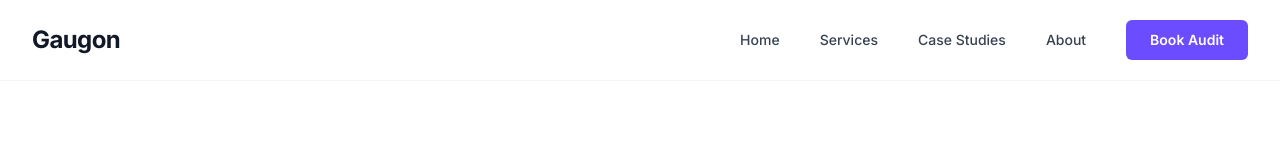
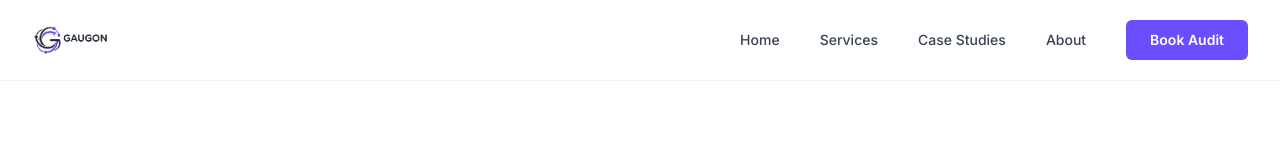
Before and after one commit to ocilab25/gaugon-website, a Next.js app: page / in a window 1280 px wide. Shown: the top 160 px of the page. Built offline with nearby package versions, Linux system fonts and the light colour scheme.

Commit message:
Update logo and add favicon to website

```diff
--- a/app/layout.tsx
+++ b/app/layout.tsx
@@ -12,6 +12,11 @@ export const metadata: Metadata = {
   description: "Professional AI automation and IT solutions. Automate marketing, customer support, CRM, reporting, and workflows. Trusted by growing businesses.",
   keywords: ["AI automation", "business automation", "IT solutions", "marketing automation", "CRM automation", "workflow automation"],
   authors: [{ name: "Gaugon" }],
+  icons: {
+    icon: "/favicon.png",
+    shortcut: "/favicon.png",
+    apple: "/favicon.png",
+  },
   openGraph: {
     title: "Gaugon | AI Automation & IT Solutions for Business",
     description: "Professional AI automation and IT solutions. Automate marketing, customer support, CRM, reporting, and workflows.",
--- a/components/Footer.tsx
+++ b/components/Footer.tsx
@@ -6,7 +6,7 @@ export default function Footer() {
       <div className="max-w-7xl mx-auto px-6 lg:px-8 py-16">
         <div className="grid grid-cols-1 md:grid-cols-4 gap-12">
           <div className="col-span-1 md:col-span-2">
-            <h3 className="text-2xl font-bold text-white mb-4">Gaugon</h3>
+            <img src="/logo.png" alt="Gaugon" className="h-10 w-auto mb-4" />
             <p className="text-sm text-gray-400 max-w-md">
               AI automation and IT solutions for growing businesses.
               Streamline operations, automate workflows, and scale efficiently.
--- a/components/Navbar.tsx
+++ b/components/Navbar.tsx
@@ -11,8 +11,8 @@ export default function Navbar() {
       <div className="max-w-7xl mx-auto px-6 lg:px-8">
         <div className="flex justify-between items-center h-20">
           <div className="flex-shrink-0">
-            <Link href="/" className="text-2xl font-bold text-gray-900 tracking-tight">
-              Gaugon
+            <Link href="/" className="flex items-center">
+              <img src="/logo.png" alt="Gaugon" className="h-10 w-auto" />
             </Link>
           </div>
 
```
Also changed, not shown: public/favicon.png (added), public/logo.png (added).
